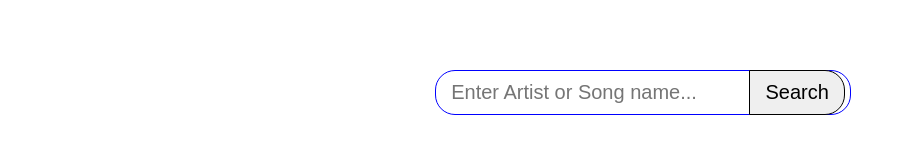
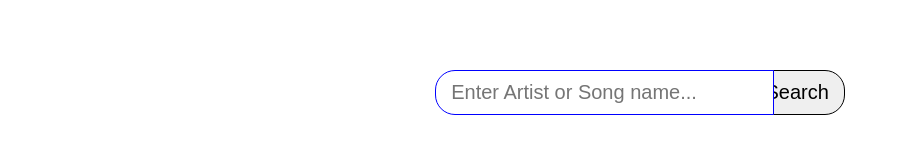
Before and after one commit to vaibhav-karnwal/LyricsSearch, a plain HTML site: page index.html in a window 1280 px wide. Shown: the part 174-339 px from the top of the page, without its empty margins (0-914 px from the left). Drawn offline with Linux system fonts and the light colour scheme.

Commit message:
Add files via upload

```diff
--- a/style1.css
+++ b/style1.css
@@ -27,12 +27,11 @@ input{
     margin-left: 34%;
     font-size: 20px;
     position: absolute;
-    width: 30%;
-    border-radius: 20px;
-    border-radius: 20px;
+    width: 24%;
+    border-top-left-radius: 20px;
+    border-bottom-left-radius: 20px;
     border: 1px solid blue;
     align-items: center;
-    z-index:-1;
 }
 #submit{
     padding: 10px 15px;
@@ -43,7 +42,6 @@ input{
     border-top-right-radius: 20px;
     border-bottom-right-radius: 20px;
     border: 1px solid;
-
 }
 #content{
     margin-top: 30%;
```
